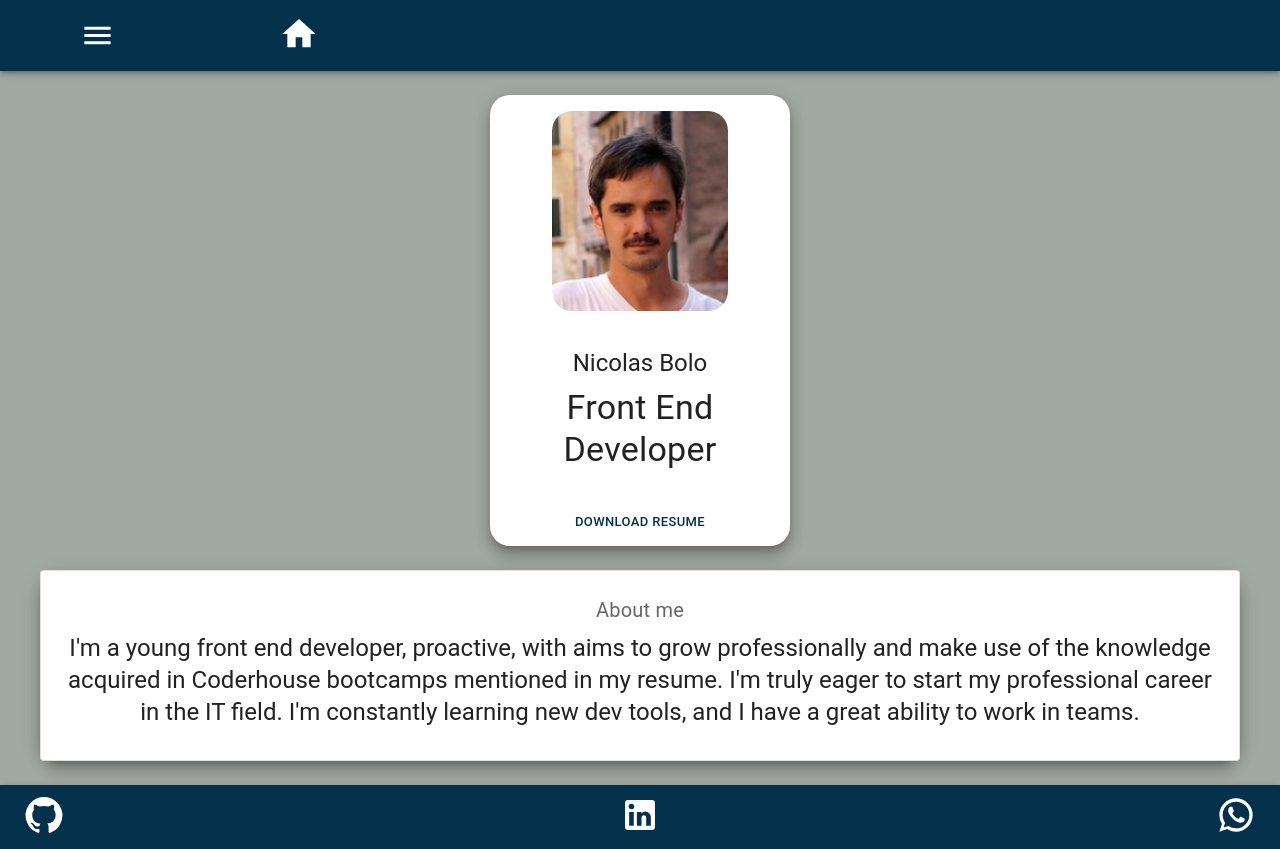
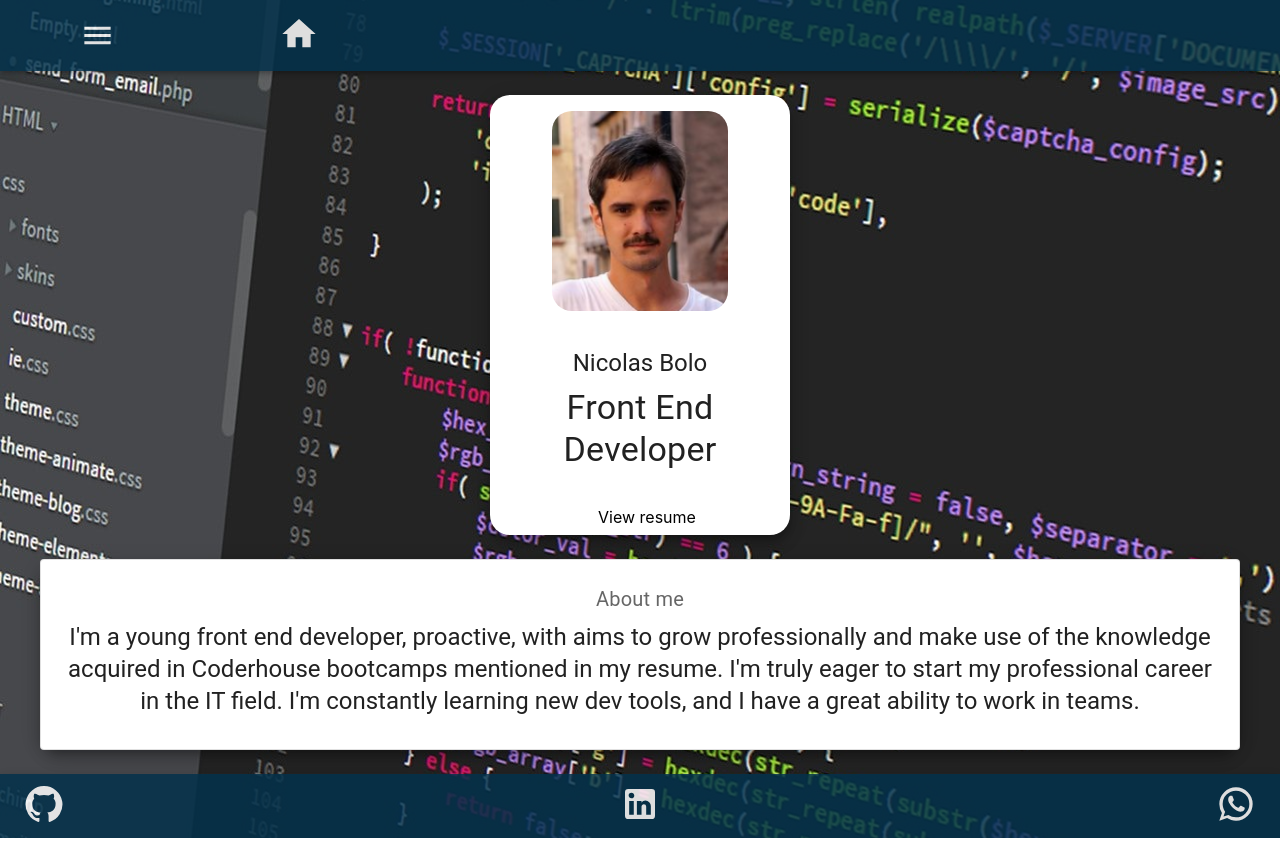
Before and after one commit to NicolasClaudioBolo/portfolio, a React (Create React App) app: page / in a window 1280 px wide. Built offline with nearby package versions, Linux system fonts and the light colour scheme.

Commit message:
Added opacity and a background image

```diff
--- /dev/null
+++ b/public/index.css
@@ -0,0 +1,5 @@
+.background-image{
+    background-image: url(./background.jpg);
+    background-repeat:repeat-y;
+    object-fit:contain;
+}
--- a/public/index.html
+++ b/public/index.html
@@ -8,9 +8,11 @@
       name="Nicolas Bolo's Portfolio"
       content="This is my portfolio. Feel free to navigate my website, and source code."
     />
+    <link rel="stylesheet" href="./index.css">
     <title>Nicolas Bolo's Portfolio</title>
   </head>
-  <body style="background-color: #A2A8A4;">
+  <!-- <body style="background-color: #A2A8A4;"> -->
+  <body class="background-image">
     <noscript></noscript>
     <div id="root"></div>
 
--- a/src/App.js
+++ b/src/App.js
@@ -7,6 +7,7 @@ import Footer from './components/Footer';
 import Home from './views/Home';
 import Experience from './views/Experience';
 import Skills from './views/Skills';
+import Resume from './views/Resume';
 
 const theme = createTheme({
   palette: {
@@ -38,6 +39,7 @@ const App = () => {
               <Route path='/' element={<Home />} />
               <Route path='/Experience' element={<Experience />} />
               <Route path='/Skills' element={<Skills />} />
+              <Route path='/Resume' element={<Resume />} />
             </Routes>
           <Footer />
         </Router>
--- a/src/components/Footer.js
+++ b/src/components/Footer.js
@@ -11,7 +11,7 @@ import WhatsAppIcon from  '@mui/icons-material/WhatsApp'
 const ResponsiveAppBar = () => {
 
   return (
-    <AppBar position="static">
+    <AppBar position="static" style={{opacity: 0.85}}>
       <Container maxWidth="xl">
         <Toolbar disableGutters>
           <Box sx={{ flexGrow: 1, display: { xs: 'flex', md: 'flex' } }}>
--- a/src/components/Header.js
+++ b/src/components/Header.js
@@ -8,7 +8,7 @@ import {Link} from 'react-router-dom'
 
 export default function SearchAppBar() {
   return (
-    <Box sx={{ flexGrow: 1 }}>
+    <Box sx={{ flexGrow: 1 }} style={{opacity: 0.85}}>
       <AppBar position="static">
         <Toolbar sx={{ml:6}}>
           <Dropdown />
--- a/src/components/ProfileCard.js
+++ b/src/components/ProfileCard.js
@@ -8,6 +8,7 @@ import Typography from '@mui/material/Typography';
 import img from '../assets/profile_pic.png'
 import { Grid } from '@mui/material';
 import profilePic from '../assets/profile_pic.png'
+import { Link } from 'react-router-dom';
 
 export default function MediaCard() {
   return (
@@ -34,7 +35,7 @@ export default function MediaCard() {
             </Typography>
           </CardContent>
           <CardActions>
-            <Button size="small" sx={{mx:'auto'}} href='../assets/profile_pic.png' download={profilePic}>Download resume</Button>
+            <Link size="small" style={{marginLeft:100, textDecoration:'none', color:'black'}} to='/Resume'>View resume</Link>
             {/* <a size="small" sx={{mx:'auto'}} href='../assets/profile_pic.png' download='profile_pic.png'>Download resume</a> */}
           </CardActions>
         </Card>
--- a/src/components/SkillsChart.js
+++ b/src/components/SkillsChart.js
@@ -12,7 +12,46 @@ import json_logo from '../assets/json.png';
 import { Grid } from '@mui/material';
 
 
-const skills = [react_logo, javascript_logo, css_logo, html_logo, firebase_logo, tailwind_logo, sass_logo, vue_logo, bootstrap_logo, json_logo]
+const skills = [{
+    image: react_logo,
+    alt: 'ReactJS'
+  },
+  {
+    image: javascript_logo,
+    alt: 'JavaScript'
+  },
+  {
+    image: css_logo,
+    alt: 'CSS'
+  },
+  {
+    image: html_logo,
+    alt: 'HTML'
+  },
+  {
+    image: firebase_logo,
+    alt: 'Firebase'
+  },
+  {
+    image: tailwind_logo,
+    alt: 'Tailwind'
+  },
+  {
+    image: sass_logo,
+    alt: 'SASS'
+  },
+  {
+    image: vue_logo,
+    alt: 'VueJS'
+  },
+  {
+    image: bootstrap_logo,
+    alt: 'Bootstrap'
+  },
+  {
+    image: json_logo,
+    alt: 'JSON'
+  }]
 
 const SkillsChart = () => {
   return (
@@ -26,7 +65,7 @@ const SkillsChart = () => {
           {skills.map((skill, i)=>{
             return(
               <div direction="column" xs={12} sm={6}>
-                <img src={skill} key={i} style={{height: 100, padding:10}} />
+                <img src={skill.image} key={i} style={{height: 100, padding:10}} alt={skill.alt} />
               </div>
             )
           })}
--- /dev/null
+++ b/src/views/Resume.js
@@ -0,0 +1,11 @@
+import React from 'react'
+
+const Resume = () => {
+  return (
+    <div>
+      <iframe src='../assets/resume.pdf' style={{width:1000, height:1000}}/>
+    </div>
+  )
+}
+
+export default Resume
```
Also changed, not shown: public/background.jpg (added), 1 other file (tests, documents, lock files or other folders).
